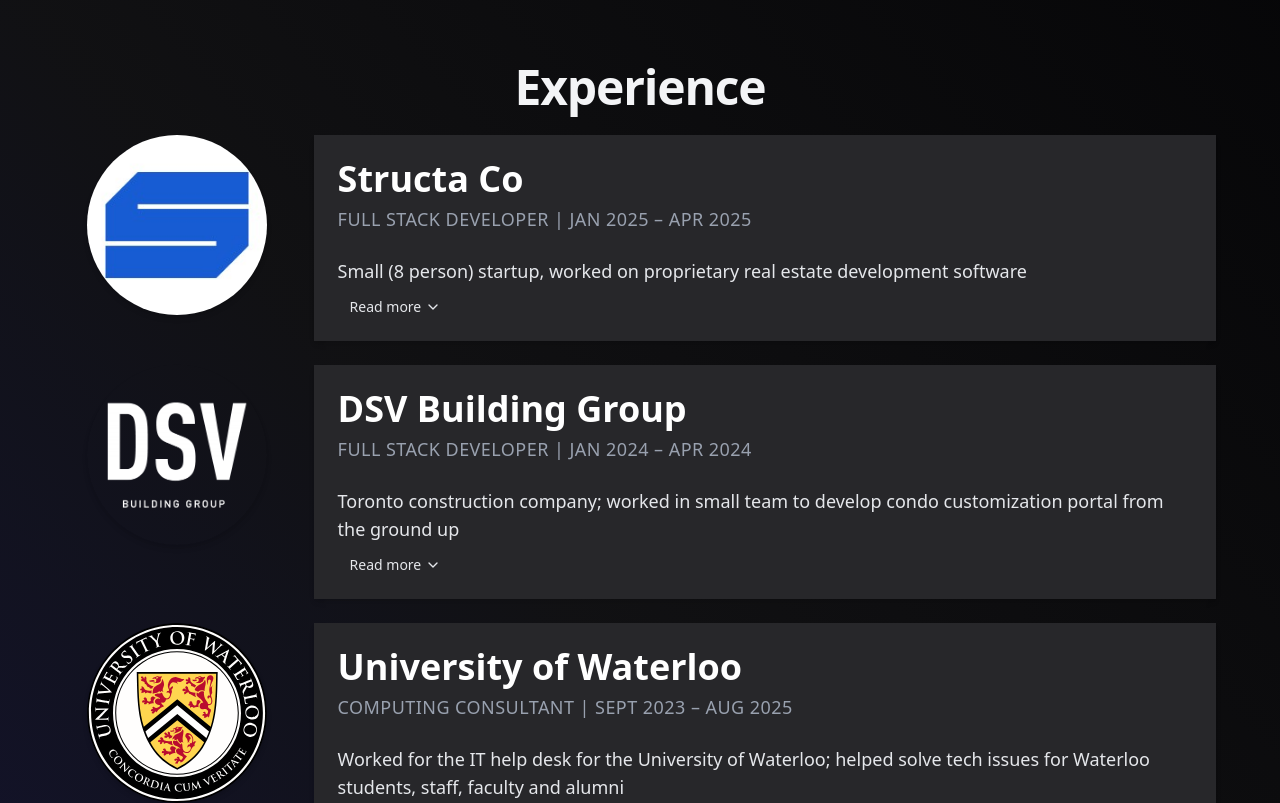
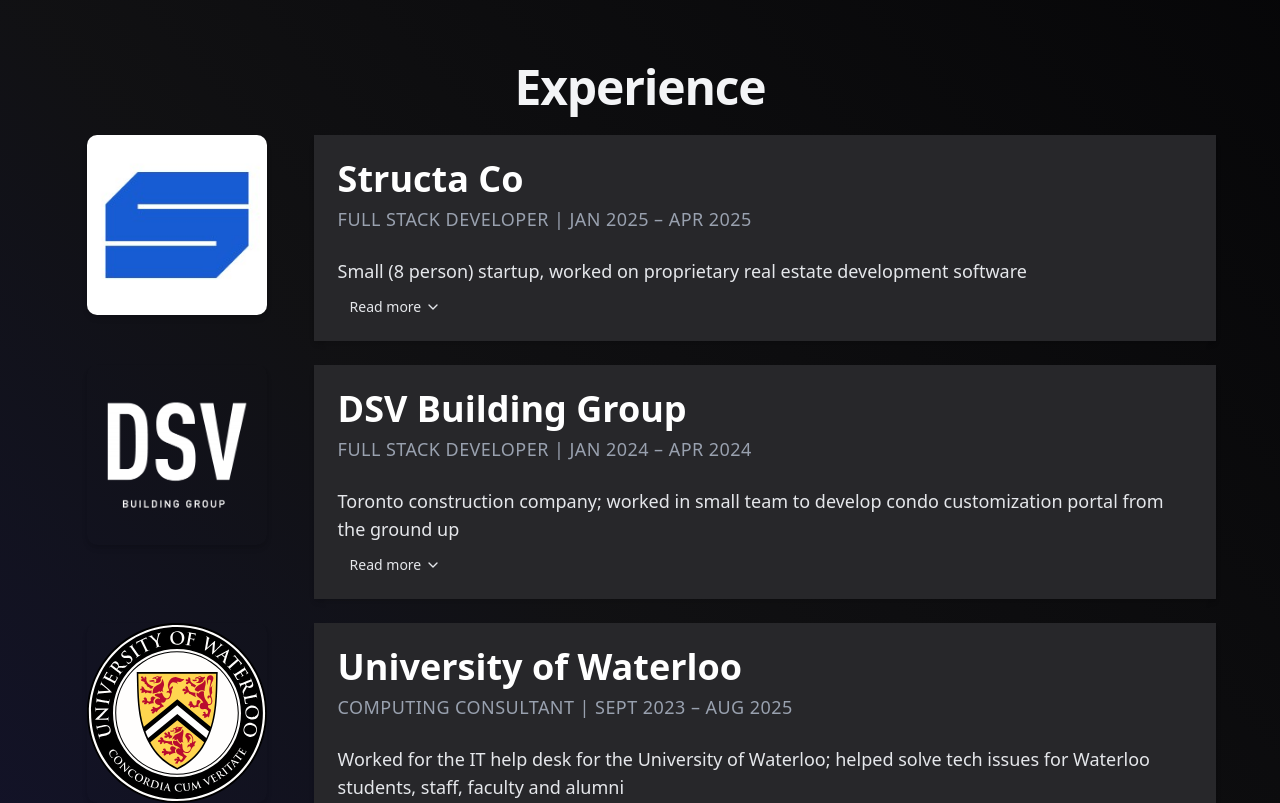
Before and after one commit to seandevine369/my-website, a React (Vite) app: page / in a window 1280 px wide. Shown: the part 1700-2503 px from the top of the page. Built offline with nearby package versions, Linux system fonts and the light colour scheme.

Commit message:
Style: made rounded corners for icons instead of circle icons

```diff
--- a/src/sections/ExperienceSection.tsx
+++ b/src/sections/ExperienceSection.tsx
@@ -94,7 +94,7 @@
                     <div key={exp.id} className="flex items-start gap-6">
                         {/* Logo section (1/5) */}
                         <div className="w-1/5 flex justify-center">
-                            <div className="aspect-square h-45 rounded-full overflow-hidden shadow-md flex items-center justify-center">
+                            <div className="aspect-square h-45 rounded-lg overflow-hidden shadow-md flex items-center justify-center">
                                 <img
                                     src={`${exp.logoUrl}`}
                                     alt={`${exp.title} logo`}
```
